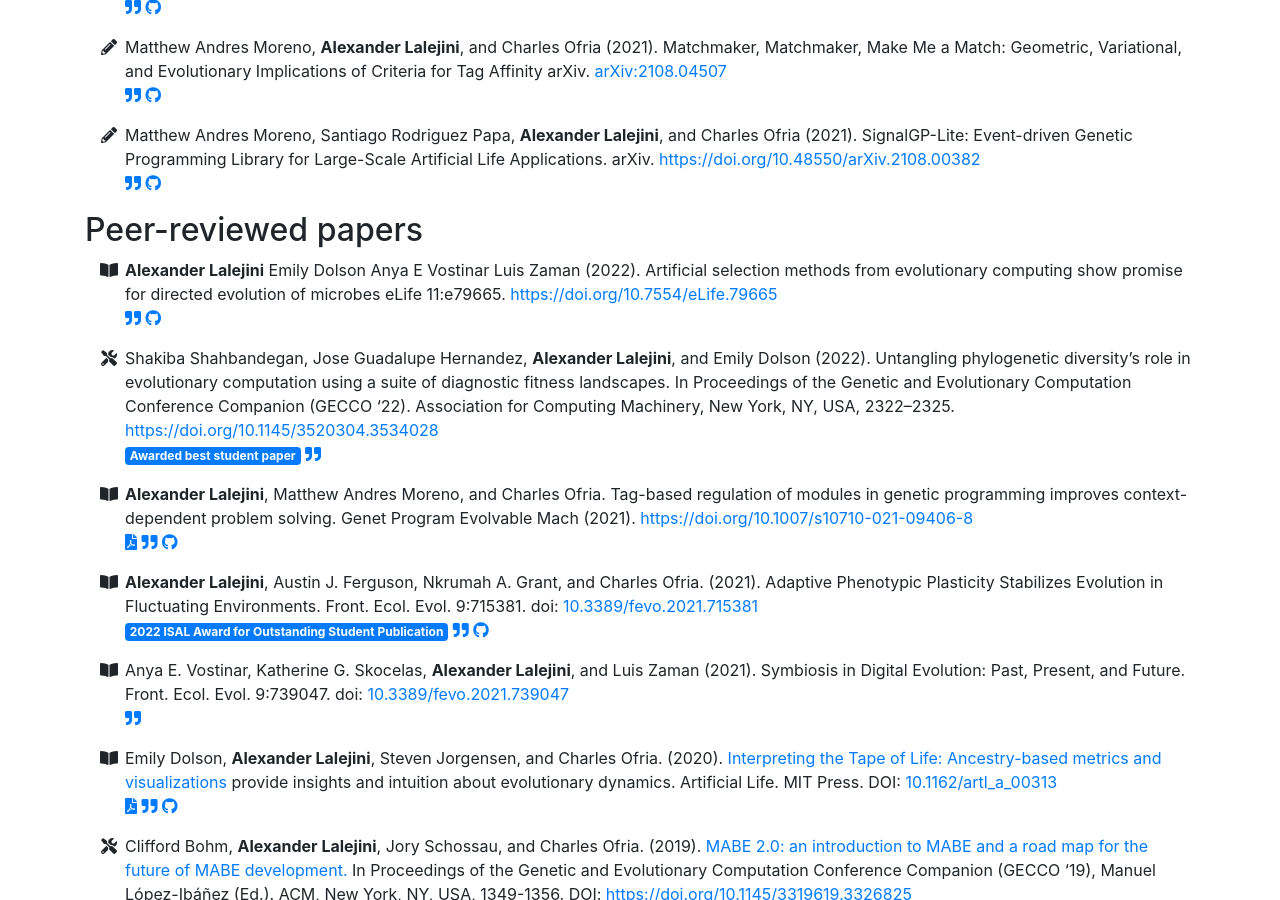
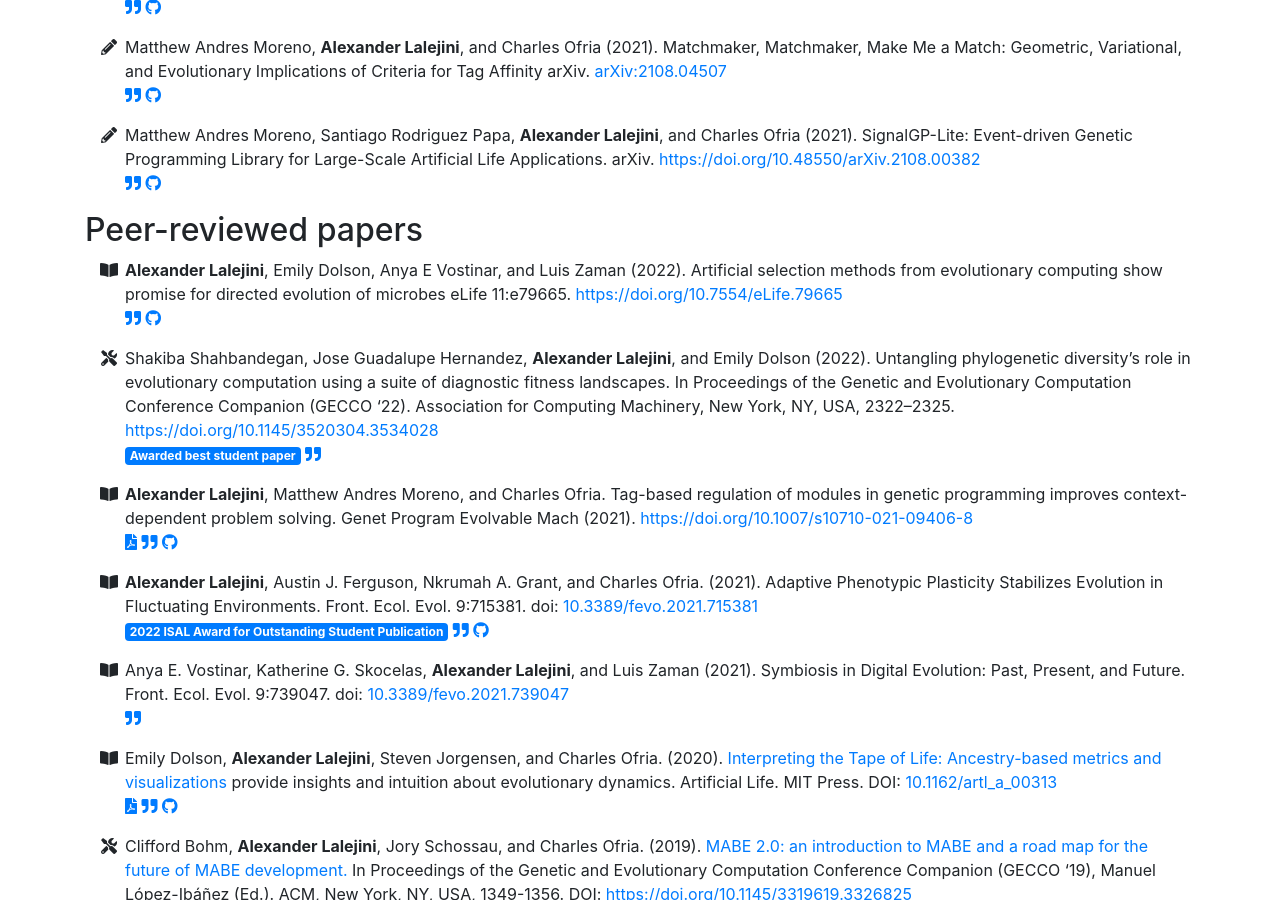
Before and after one commit to amlalejini/amlalejini.github.io, a Jekyll site: the page built from _pages/publications.md, in a window 1280 px wide and 900 px high, scrolled down 833 px. Built offline with Jekyll 4.4.1, drawn with Linux system fonts in a browser that asks for light colours; nearby versions of some CDN libraries.

Commit message:
fix typo in publications

````diff
--- a/_data/publications.yml
+++ b/_data/publications.yml
@@ -304,7 +304,7 @@ publications:
       ```
 
   - citation: |
-      Alexander Lalejini Emily Dolson Anya E Vostinar Luis Zaman (2022).
+      Alexander Lalejini, Emily Dolson, Anya E Vostinar, and Luis Zaman (2022).
       Artificial selection methods from evolutionary computing show promise for directed evolution of microbes
       eLife 11:e79665. <https://doi.org/10.7554/eLife.79665>
     year: 2022
````
